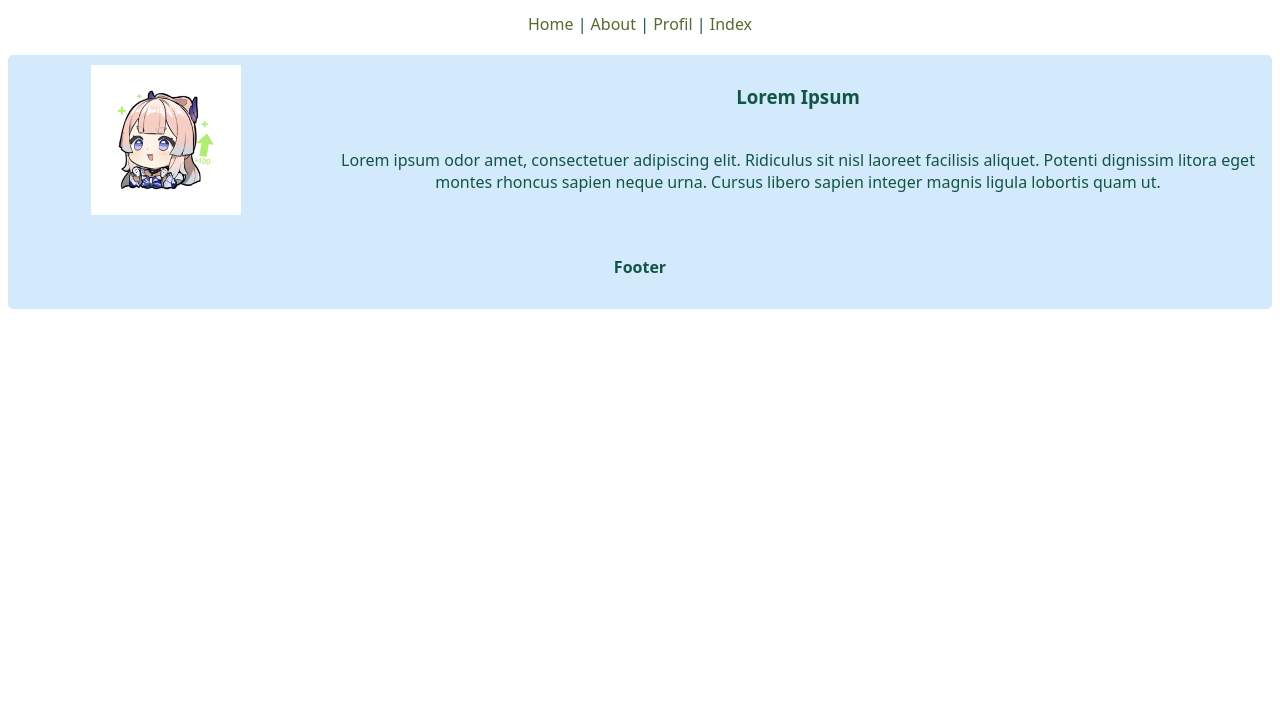
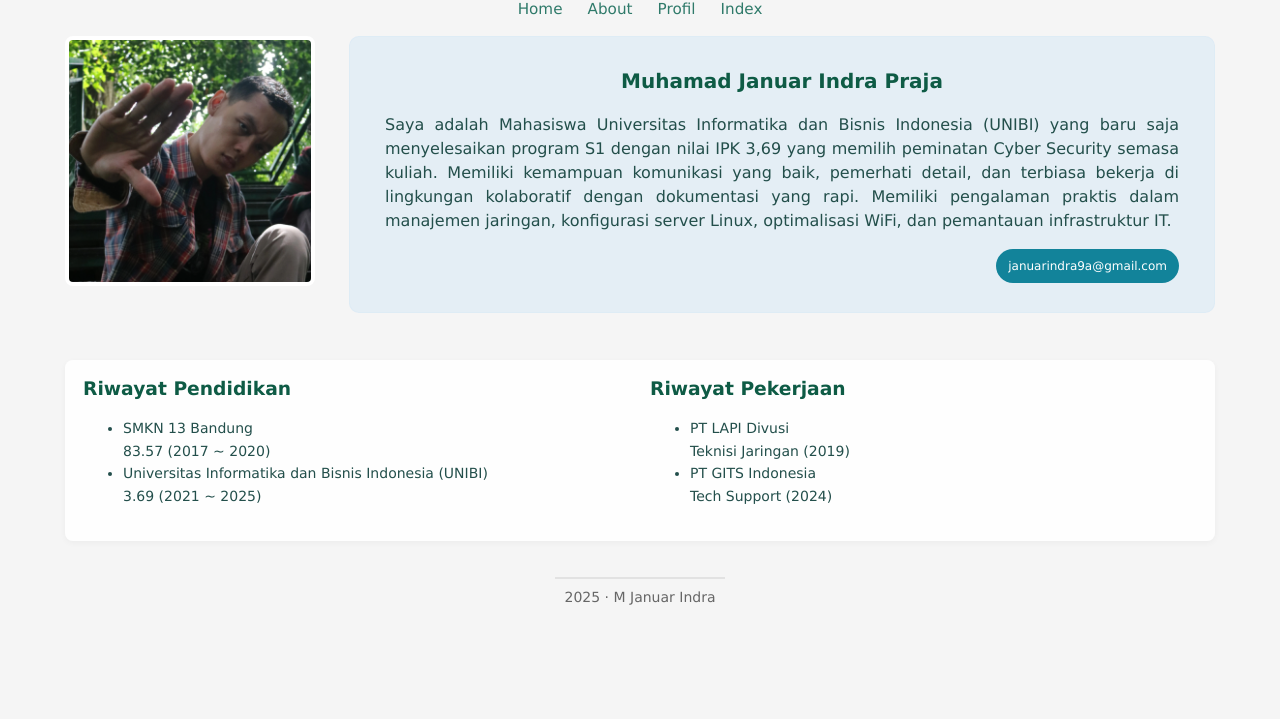
Before and after one commit to MjanuarIndra/pbl_2025, a plain HTML site: page hari4_online/tugasweb/index.html in a window 1280 px wide. Shown: the part 81-800 px from the top of the page. Drawn offline with Linux system fonts and the light colour scheme.

Commit message:
update isi tugas grid

```diff
--- a/hari4_online/tugasweb/index.html
+++ b/hari4_online/tugasweb/index.html
@@ -6,20 +6,61 @@
         <title>tugasprofil</title>
     </head>
 <body>
-    <div>
-        <h1>MJ's</h1>
-    </div>
-    <nav>
-        <a href="">Home</a> |
-        <a href="">About</a> |
-        <a href="">Profil</a> |
-        <a href="">Index</a>
+    <div class="page">
+    <header>
+      <h1>MJ's</h1>
+    </header>
+
+    <nav aria-label="Utama">
+      <a href="#">Home</a>
+      <a href="#">About</a>
+      <a href="#">Profil</a>
+      <a href="#">Index</a>
     </nav>
-    <div class="container">
 
-        <div class="menu"><img src="img/c5eaffac8771a9ff2ce71f59e276c104.png"></div>
-        <div class="content"><h3>Lorem Ipsum</h3><p>Lorem ipsum odor amet, consectetuer adipiscing elit. Ridiculus sit nisl laoreet facilisis aliquet. Potenti dignissim litora eget montes rhoncus sapien neque urna. Cursus libero sapien integer magnis ligula lobortis quam ut.</p></div>
-        <div class="footer"><h4>Footer</h4></div>
-    </div>
+    <main>
+      <aside class="aside">
+        <img src="img/IMG_20250328_231532_402.webp" alt="Foto profil">
+      </aside>
+
+      <article class="content">
+        <h2>Muhamad Januar Indra Praja</h2>
+        <p>
+          Saya adalah Mahasiswa Universitas Informatika dan Bisnis Indonesia (UNIBI)
+          yang baru saja menyelesaikan program S1 dengan nilai IPK 3,69 yang memilih peminatan Cyber Security semasa kuliah.
+          Memiliki kemampuan komunikasi yang baik, pemerhati detail, dan terbiasa bekerja di lingkungan kolaboratif dengan dokumentasi yang rapi.
+          Memiliki pengalaman praktis dalam manajemen jaringan, konfigurasi server Linux, optimalisasi WiFi, dan pemantauan infrastruktur IT.
+        </p>
+
+        <div class="nav-ctas">
+          <a class="cta" href="#">januarindra9a@gmail.com</a>
+        </div>
+      </article>
+      <section class="bawah">
+        <div class="col">
+            <h3>Riwayat Pendidikan</h3>
+            <ul>
+                <li>SMKN 13 Bandung<br>
+                    83.57 (2017 ~ 2020)</li>
+                <li>Universitas Informatika dan Bisnis Indonesia (UNIBI)<br>
+                    3.69 (2021 ~ 2025)</li>
+            </ul>
+        </div>
+        <div class="col">
+            <h3>Riwayat Pekerjaan</h3>
+            <ul>
+                <li>PT LAPI Divusi<br>
+                    Teknisi Jaringan (2019)</li>
+                <li>PT GITS Indonesia<br>
+                    Tech Support (2024)</li>
+            </ul>
+        </div>
+       </section>
+    </main>
+
+    <footer>
+      2025 &middot; M Januar Indra
+    </footer>
+  </div>
 </body>
 </html>
--- a/hari4_online/tugasweb/style/indcss.css
+++ b/hari4_online/tugasweb/style/indcss.css
@@ -1,44 +1,108 @@
-body {
-    font-family: system-ui, -apple-system, BlinkMacSystemFont, 'Segoe UI', Roboto, Oxygen, Ubuntu, Cantarell, 'Open Sans', 'Helvetica Neue', sans-serif;
-    background-color: white;
-    color: rgb(19, 85, 68);
+* { box-sizing: border-box; }
+  html,body { height: 100%; margin: 0; font-family:Verdana, Geneva, Tahoma, sans-serif;
+    color: #153944; background: whitesmoke;
   }
-div {
+
+  .page {
     display: grid;
-    text-align: center;
+    grid-template-rows: auto auto 1fr auto;
+    grid-template-areas:
+      "header"
+      "nav"
+      "main"
+      "footer";
+    min-height: 720px;
+    gap: 18px;
+    padding: 24px;
   }
-nav {
-    text-align: center;
+
+  header { grid-area: header; text-align: center; }
+  header h1 { margin: 0; color: #0e5b45; font-size: 2rem; }
+  header p { margin: 6px 0 0; color: #4b7b70; }
+
+  nav { grid-area: nav; text-align: center; }
+  nav a { color: #2f7a6a; text-decoration: none; margin: 0 10px; font-size: 0.95rem; }
+  nav a:hover { text-decoration: underline; }
+
+  main {
+    grid-area: main;
+    display: grid;
+    grid-template-columns: 260px 1fr;
+    gap: 24px;
+    align-items: start;
+    max-width: 1150px;
+    margin: 0 auto;
   }
-nav a {
-    text-decoration: none;
-    color: darkolivegreen;
-}
-.container {
-  display: grid;
-  grid-template-areas:
-    "menu content"
-    "footer footer";
-  grid-template-columns: 1fr 3fr;
-  background-color: #2196F3;
-  border-radius: 5px;
-  margin-top: 20px;
-}
-.container > div {
-  background-color: rgba(255, 255, 255, 0.8);
+
+  .aside {
+    background: white;
     padding: 10px;
-}
-.container > div.menu {
-  grid-area: menu;
-  align-items: center;
+    border-radius: 8px;
+    box-shadow: 0 2px 4px rgba(0,0,0,0.06);
+    display: contents;
     justify-content: center;
   }
-.container > div.menu img {
-  width: 150px;
+  .aside img {
+    width: 250px;
+    height: 250px;
+    object-fit: cover;
+    border-radius: 8px;
+    border: 4px solid #fff;
   }
-.container > div.content {
-  grid-area: content;
+
+  .content {
+    background: rgba(33,150,243,0.08);
+    padding: 30px 36px;
+    border-radius: 10px;
+    color: #0e5b45;
+    line-height: 1.5;
+    box-shadow: inset 0 0 0 1px rgba(33,150,243,0.03);
   }
-.container > div.footer {
+  .content h2 {
+    text-align: center;
+    margin-top: 0;
+    color: #0e5b45;
+    font-size: 20px;
+  }
+  .content p {
+    max-width: 820px; margin: 12px auto 0;
+    text-align: justify; color: #234f4b;
+    font-size: 16px;
+  }
+
+  .nav-ctas { text-align: end; margin-top: 6px; }
+  .cta {
+    display: inline-block; padding:8px 12px; border-radius:20px;
+    background:#12839a; color:#fff; text-decoration:none;
+    font-size: 12px; margin-top:10px;
+  }
+
+  .bawah {
+    grid-column: 1 / -1;
+    display: grid;
+    grid-template-columns: 1fr 1fr;
+    gap: 20px;
+    margin-top: 5px;
+    background: rgba(255,255,255,0.9);
+    padding: 18px;
+    border-radius: 8px;
+    box-shadow: 0 2px 6px rgba(0,0,0,0.04);
+  }
+  .bawah .col h3 {
+    margin-top: 0px; color: #0e5b45;
+  }
+  .bawah .col ul li {
+    color: #234f4b; line-height: 1.6;
+    text-align: justify; font-size: 14px;
+  }
+
+  footer {
     grid-area: footer;
+    max-width: 1100px;
+    margin: 0 auto;
+    padding: 10px 10px;
+    text-align: center;
+    border-top: 2px solid rgba(0,0,0,0.08);
+    color: #666;
+    font-size: 14px;
   }
```
Also changed, not shown: hari4_online/tugasweb/img/IMG_20250328_231532_402.webp (added), hari4_online/tugasweb/img/c5eaffac8771a9ff2ce71f59e276c104.png (deleted). Lines whose indentation alone changed are shown as unchanged.
